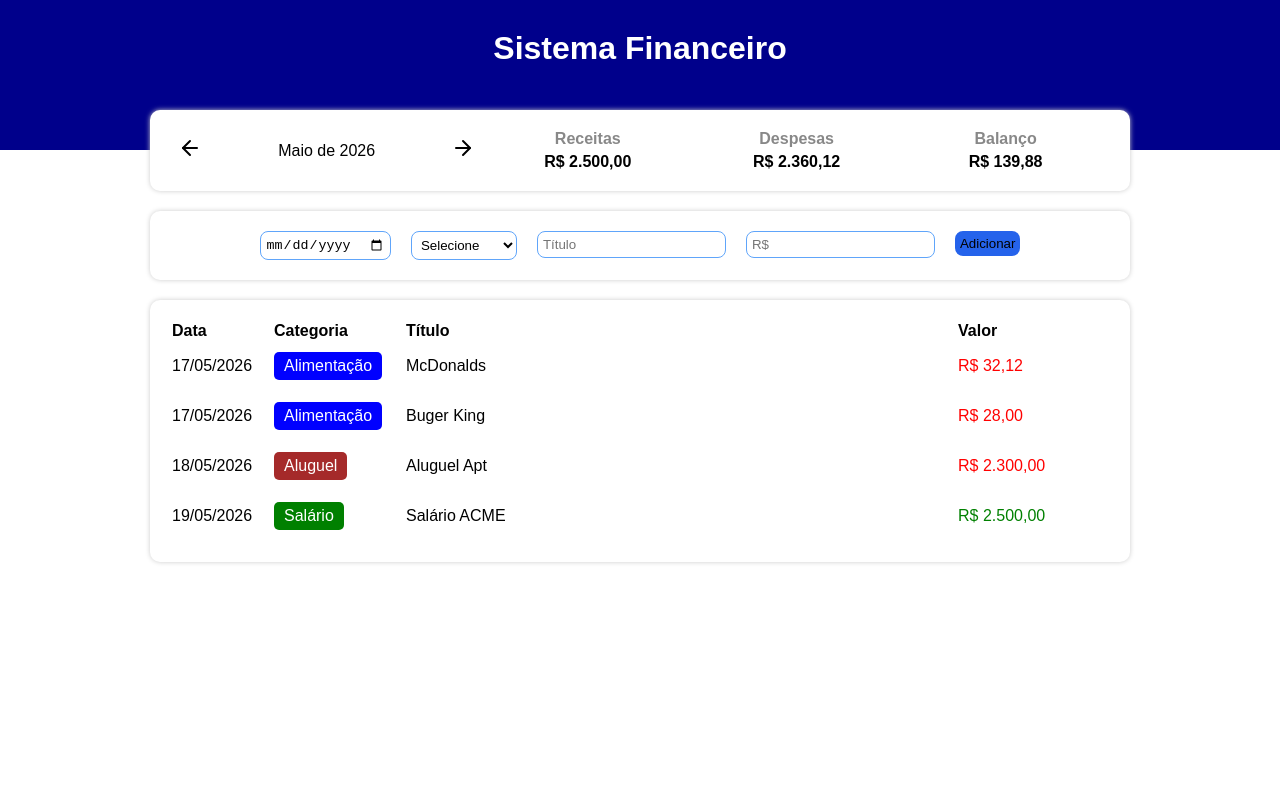
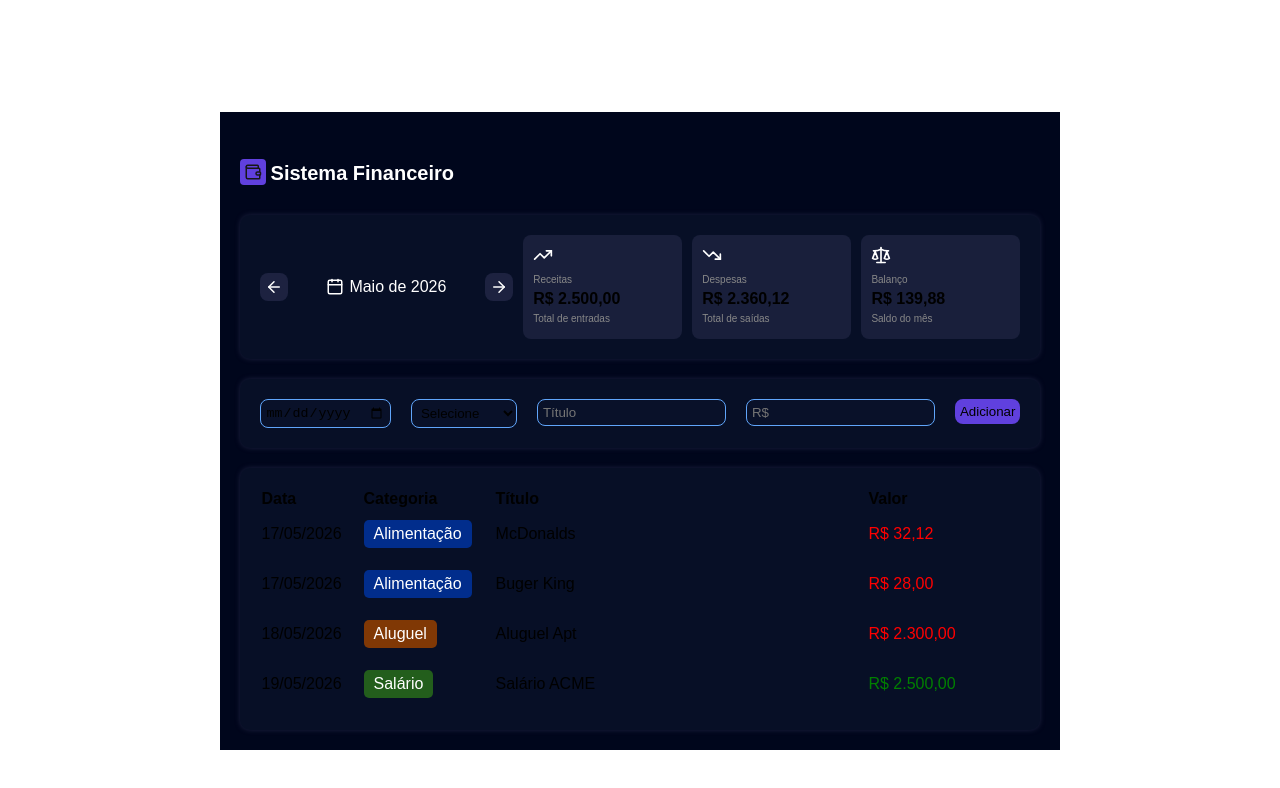
Before and after one commit to kabitschke/finance, a Next.js app: page / in a window 1280 px wide. Shown: the top 788 px of the page. Built offline with nearby package versions, Linux system fonts and the light colour scheme.

Commit message:
new layout

```diff
--- a/src/app/page.module.css
+++ b/src/app/page.module.css
@@ -1,9 +1,28 @@
-.container {}
+.container {
+  margin: auto;
+  max-width: 980px;
+  margin-bottom: 50px;
+  padding: 20px;
+  background: #00061c;
 
-.header {
-  background-color: darkblue;
-  height: 150px;
-  text-align: center;
+}
+
+.finance {
+  display: flex;
+  align-items: flex-end;
+  gap: 5px;
+  margin-bottom: 70px;
+}
+
+.finance h1 {
+  font-size: 20px;
+}
+
+.wallet {
+  display: flex;
+  padding: 4px;
+  border-radius: 4px;
+  background-color: #6040de;
 }
 
 .title {
@@ -13,9 +32,3 @@
   padding-top: 30px;
 
 }
-
-.body {
-  margin: auto;
-  max-width: 980px;
-  margin-bottom: 50px;
-}
--- a/src/app/page.tsx
+++ b/src/app/page.tsx
@@ -3,12 +3,12 @@ import styles from "./page.module.css";
 import { useEffect, useState } from 'react';
 import { Item } from '@/types/Item';
 import { items } from '@/data/items';
-import { Category } from '@/types/Category';
 import { categories } from "@/data/categories";
 import { filterListByMonth, getCurrentMonth } from "@/helpers/dateFilter";
 import { TableArea } from "@/components/TableArea/page";
 import { InfoArea } from "@/components/InfoArea/page";
 import { InputArea } from "@/components/InputArea/page";
+import { Wallet } from "lucide-react";
 
 
 
@@ -51,20 +51,16 @@ export default function Home() {
     let newList = [...list];
     newList.push(item);
     setList(newList);
-
-    console.log('New List', list);
   }
 
   return (
     <div className={styles.container}>
 
-      <div className={styles.header}>
 
+      <div className={styles.finance}>
+        <div className={styles.wallet}><Wallet size={18} /></div>
         <h1 className={styles.title}>Sistema Financeiro</h1>
-
       </div>
-
-      <div className={styles.body}>
 
       <InfoArea
         currentMonth={currentMonth}
@@ -80,7 +76,7 @@ export default function Home() {
 
       <TableArea list={filteredList} />
 
-      </div>
+
 
     </div>
   );
--- a/src/components/InfoArea/page.module.css
+++ b/src/components/InfoArea/page.module.css
@@ -1,12 +1,12 @@
 .container {
-    background-color: #FFF;
-    box-shadow: 0px 0px 5px #ccc;
+    background-color: #070f26;
+    box-shadow: 0px 0px 5px #1d2240;
     border-radius: 10px;
     padding: 20px;
     margin-top: -40px;
     display: flex;
     align-items: center;
-    color: #000;
+    color: #FFF;
 }
 
 .monthArea {
@@ -16,24 +16,24 @@
 }
 
 .monthTitle {
+    display: flex;
+    justify-content: center;
+    align-items: end;
+    gap: 5px;
     flex: 1;
-    text-align: center;
+
 }
 
 .arrowLeft,
 .arrowRight {
-    width: 40px;
-    text-align: center;
-    font-size: 25px;
     cursor: pointer;
+    padding: 5px;
+    display: flex;
+    border-radius: 8px;
+    background-color: #1d2240;
 }
-
-
-.arrowRight {}
-
 
 .resumeArea {
     flex: 2;
     display: flex;
-
 }
--- a/src/components/InfoArea/page.tsx
+++ b/src/components/InfoArea/page.tsx
@@ -1,4 +1,4 @@
-import { ArrowLeft, ArrowRight } from 'lucide-react';
+import { ArrowLeft, ArrowRight, Banknote, BanknoteArrowDown, Calendar, Scale, TrendingDown, TrendingUp } from 'lucide-react';
 import styles from './page.module.css';
 import { formatCurrentMonth } from '@/helpers/dateFilter';
 import { ResumeItem } from '../ResumeItem/page';
@@ -41,20 +41,21 @@ export const InfoArea = ({ currentMonth, onMonthChange, income, expense }: Props
         <div className={styles.container}>
             <div className={styles.monthArea}>
                 <div className={styles.arrowLeft}
-                    onClick={handlePrevMonth}><ArrowLeft /></div>
+                    onClick={handlePrevMonth}><ArrowLeft size={18} /></div>
 
                 <div className={styles.monthTitle}>
-                    {formatCurrentMonth(currentMonth)}
+
+                    <Calendar size={18} /> {formatCurrentMonth(currentMonth)}
                 </div>
 
-                <div onClick={handleNextMonth} className={styles.arrowRight}><ArrowRight /></div>
+                <div onClick={handleNextMonth} className={styles.arrowRight}><ArrowRight size={18} /></div>
 
             </div>
 
             <div className={styles.resumeArea}>
-                <ResumeItem title="Receitas" value={income} />
-                <ResumeItem title="Despesas" value={expense} />
-                <ResumeItem title="Balanço" value={balance} />
+                <ResumeItem title="Receitas" msg="Total de entradas" icon={TrendingUp} value={income} />
+                <ResumeItem title="Despesas" msg="Total de saídas" icon={TrendingDown} value={expense} />
+                <ResumeItem title="Balanço" msg="Saldo do mês" icon={Scale} value={balance} />
             </div>
         </div>
     )
--- a/src/components/InputArea/page.module.css
+++ b/src/components/InputArea/page.module.css
@@ -1,6 +1,6 @@
 .container {
-    background-color: #FFF;
-    box-shadow: 0px 0px 5px #ccc;
+    background-color: #070f26;
+    box-shadow: 0px 0px 5px #1d2240;
     border-radius: 10px;
     padding: 20px;
     margin-top: 20px;
@@ -14,7 +14,7 @@
 }
 
 .formulario input {
-    background-color: #FFF;
+    background-color: #091129;
     color: black;
     padding: 5px;
     border-radius: 8px;
@@ -23,7 +23,7 @@
 }
 
 .formulario select {
-    background-color: #FFF;
+    background-color: #091129;
     color: black;
     padding: 5px;
     border-radius: 8px;
@@ -43,8 +43,7 @@ input:focus {
     padding: 5px;
     border-radius: 8px;
     border: none;
-    background: #2563eb;
-
+    background-color: #6040de;
 }
 
 .formulario button:hover {
--- a/src/components/ResumeItem/page.module.css
+++ b/src/components/ResumeItem/page.module.css
@@ -2,15 +2,22 @@
   flex: 1;
 }
 
-.title {
-  text-align: center;
-  font-weight: bold;
-  color: #888;
-  margin-bottom: 5px;
+.card {
+  display: flex;
+  flex-direction: column;
+  background-color: #191f3b;
+  margin-left: 10px;
+  border-radius: 8px;
+  padding: 10px;
 }
 
-.info {
-  text-align: center;
-  font-weight: bold;
+.title {
+  font-size: 10px;
+  color: #888;
+  margin: 5px 0;
 
 }
+
+.value {
+  font-weight: bold;
+}
--- a/src/components/ResumeItem/page.tsx
+++ b/src/components/ResumeItem/page.tsx
@@ -1,25 +1,35 @@
+import { Icon, LucideIcon } from 'lucide-react';
 import styles from './page.module.css';
 
 type Props = {
   title: string;
+  msg: string;
   value: number;
+  icon: LucideIcon;
 }
 
-export const ResumeItem = ({ title, value }: Props) => {
+export const ResumeItem = ({ title, msg, value, icon: Icon }: Props) => {
 
   return (
     <div className={styles.container}>
 
+      <div className={styles.card}>
+
+        <div><Icon size={20} /></div>
+
         <div className={styles.title}>{title}</div>
-
         <div
-        className={styles.info}
+          className={styles.value}
           style={{ color: `${value < 0 ? 'red' : 'black'}` }}
         >{value.toLocaleString('pt-BR', {
           style: 'currency',
           currency: 'BRL'
         })}</div>
 
+        <div className={styles.title}>{msg}</div>
+
+      </div>
+
     </div>
   );
 }
--- a/src/components/TableArea/page.module.css
+++ b/src/components/TableArea/page.module.css
@@ -1,8 +1,8 @@
 .tableContainer table {
   width: 100%;
-  background-color: #FFF;
+  background-color: #070f26;
   padding: 20px;
-  box-shadow: 0px 0px 5px #ccc;
+  box-shadow: 0px 0px 5px #1d2240;
   border-radius: 10px;
   color: #000;
   margin-top: 20px;
--- a/src/data/categories.ts
+++ b/src/data/categories.ts
@@ -1,7 +1,7 @@
 import { Category } from "@/types/Category";
 
 export const categories: Category = {
-    food: { title: 'Alimentação', color: 'blue', expensive: true },
-    rent: { title: 'Aluguel', color: 'brown', expensive: true },
-    salary: { title: 'Salário', color: 'green', expensive: false }
+    food: { title: 'Alimentação', color: '#012d8c', expensive: true },
+    rent: { title: 'Aluguel', color: '#803805', expensive: true },
+    salary: { title: 'Salário', color: '#235e1c', expensive: false }
 }
```
Lines whose indentation alone changed are shown as unchanged.
